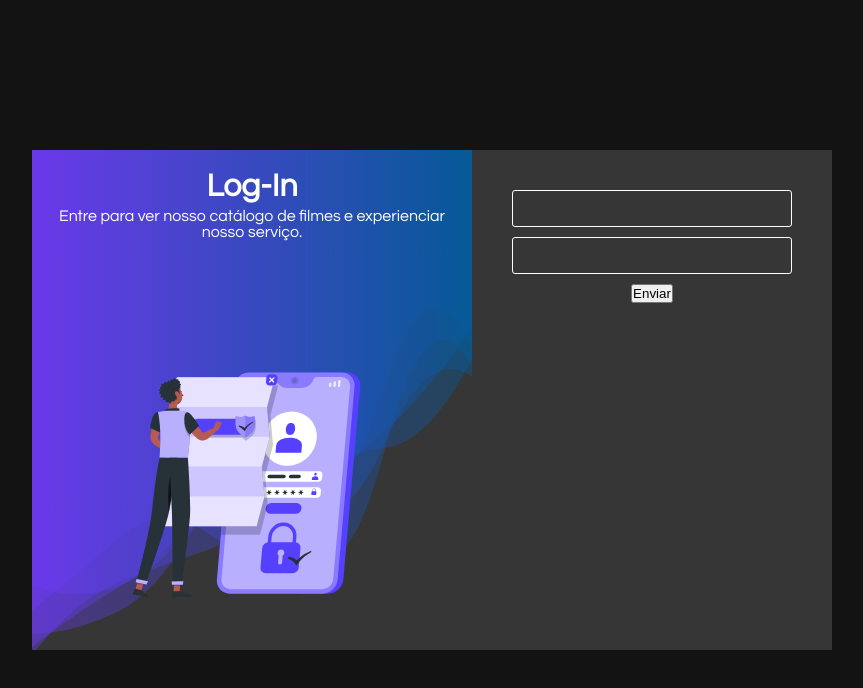
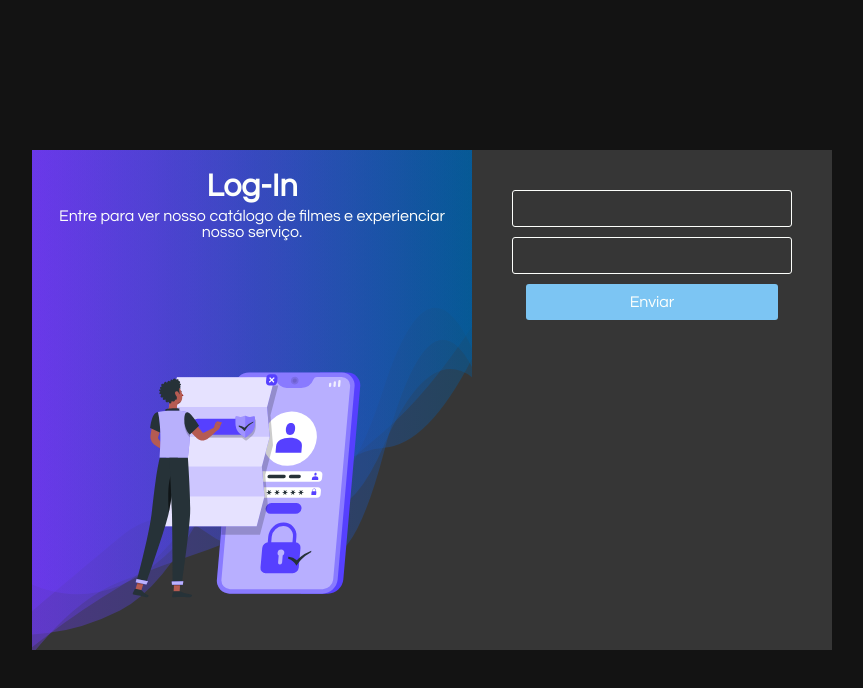
Before and after one commit to Jackson-SM/Fulgur-Filmes, a React (Vite) app: page /login in a window 1280 px wide. Shown: the top 688 px of the page, without its empty margins (208-1071 px from the left). Built offline with nearby package versions, Linux system fonts and the light colour scheme.

Commit message:
Added: Polished complemented Update: Button styled altered and create variants

```diff
--- a/package.json
+++ b/package.json
@@ -12,6 +12,7 @@
     "@radix-ui/colors": "^0.1.8",
     "@radix-ui/react-slot": "^1.0.1",
     "@stitches/react": "^1.2.8",
+    "polished": "^4.2.2",
     "react": "^18.2.0",
     "react-dom": "^18.2.0",
     "react-hook-form": "^7.39.1",
--- /dev/null
+++ b/src/components/Button/index.ts
@@ -0,0 +1,66 @@
+import { whiteA } from '@radix-ui/colors';
+import { lighten } from 'polished';
+
+import { handleTheme, styled } from '../../config/stitches.config';
+
+export const Button = styled('button', {
+  textDecoration: 'none',
+  color: '$text',
+
+  display: 'flex',
+  alignItems: 'center',
+  justifyContent: 'center',
+
+  borderRadius: '3px',
+
+  defaultVariants: {
+    color: 'tertiary',
+    size: 'small',
+  },
+
+  transition: 'all ease 130ms',
+
+  variants: {
+    color: {
+      default: {
+        background: `${whiteA.whiteA6}`,
+
+        '&:hover': {
+          background: `${whiteA.whiteA8}`,
+        },
+      },
+      primary: {
+        background: `$primary`,
+
+        '&:hover': {
+          background: `${lighten(0.05, handleTheme.primary)}`,
+        },
+      },
+      secundary: {
+        background: `$secundary`,
+
+        '&:hover': {
+          background: `${lighten(0.05, handleTheme.secundary)}`,
+        },
+      },
+      tertiary: {
+        background: `$tertiary`,
+
+        '&:hover': {
+          background: `${lighten(0.05, handleTheme.tertiary)}`,
+        },
+      },
+    },
+    size: {
+      small: {
+        padding: '10px',
+      },
+      medium: {
+        padding: '20px',
+      },
+      large: {
+        padding: '40px',
+      },
+    },
+  },
+});
--- a/src/components/Button/index.tsx
+++ /dev/null
@@ -1,11 +0,0 @@
-import React from 'react';
-
-import { StyledButton } from './styles';
-
-type ButtonProps = React.ComponentProps<typeof StyledButton> & {
-  as?: string;
-};
-
-export function Button({ children, as, ...props }: ButtonProps) {
-  return <StyledButton {...props}>{children}</StyledButton>;
-}
--- a/src/components/Button/styles.ts
+++ /dev/null
@@ -1,5 +0,0 @@
-import { styled } from '../../config/stitches.config';
-
-export const StyledButton = styled('button', {
-
-});
--- a/src/config/stitches.config.ts
+++ b/src/config/stitches.config.ts
@@ -1,14 +1,14 @@
 import { createStitches } from '@stitches/react';
 
-export const { styled, css, globalCss } = createStitches({
+import { dark } from '../styled/themes/dark';
+import { light } from '../styled/themes/light';
+
+export const handleTheme = dark.colors;
+
+export const { styled, css, globalCss, theme } = createStitches({
   theme: {
     colors: {
-      primary: '#715aff',
-      secundary: '#ff4c52',
-      tertiary: '#38e4ae',
-
-      background: '#131313',
-      text: '#fdfffc',
+      ...handleTheme,
     },
   },
   utils: {
--- a/src/pages/Login/components/FormLogin/index.tsx
+++ b/src/pages/Login/components/FormLogin/index.tsx
@@ -17,7 +17,9 @@ export function FormLogin() {
     <Form onSubmit={handleSubmit((data) => console.log(data))}>
       <Controller control={control} name="email" render={({ field }) => <Input {...field} ref={null} />} />
       <Controller control={control} name="password" render={({ field }) => <Input {...field} ref={null} />} />
-      <Button type="submit">Enviar</Button>
+      <Button type="submit" as="a" href="/register" css={{ width: '90%' }}>
+        Enviar
+      </Button>
     </Form>
   );
 }
--- /dev/null
+++ b/src/styled/themes/dark.ts
@@ -0,0 +1,11 @@
+export const dark = {
+  title: 'dark',
+  colors: {
+    primary: '#715aff',
+    secundary: '#ff4c52',
+    tertiary: '#7CC5F3',
+
+    background: '#131313',
+    text: '#fdfffc',
+  },
+};
--- /dev/null
+++ b/src/styled/themes/light.ts
@@ -0,0 +1,11 @@
+export const light = {
+  title: 'light',
+  colors: {
+    primary: '#715aff',
+    secundary: '#ff4c52',
+    tertiary: '#7CC5F3',
+
+    background: '#fdfffc',
+    text: '#131313',
+  },
+};
```
Also changed, not shown: 1 other file (tests, documents, lock files or other folders).
